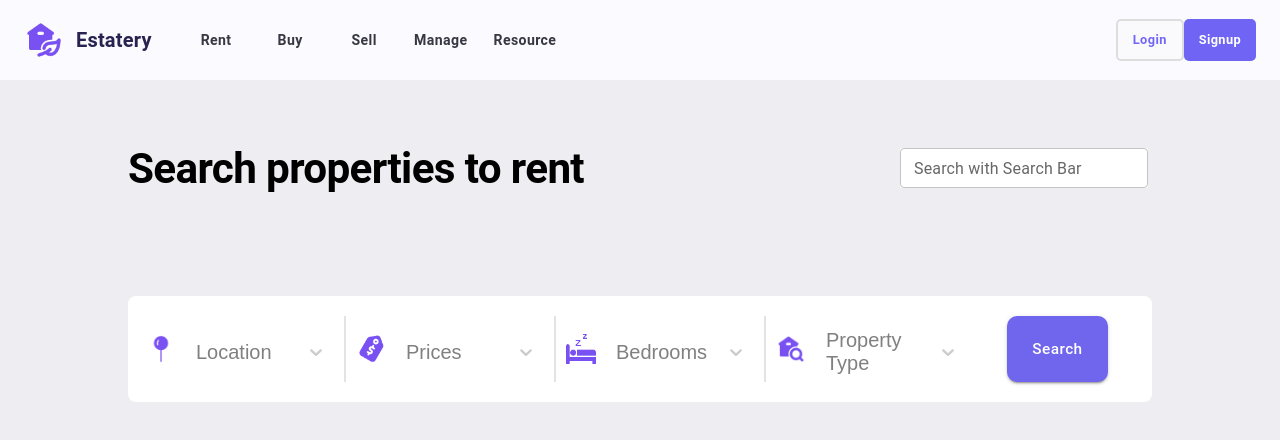
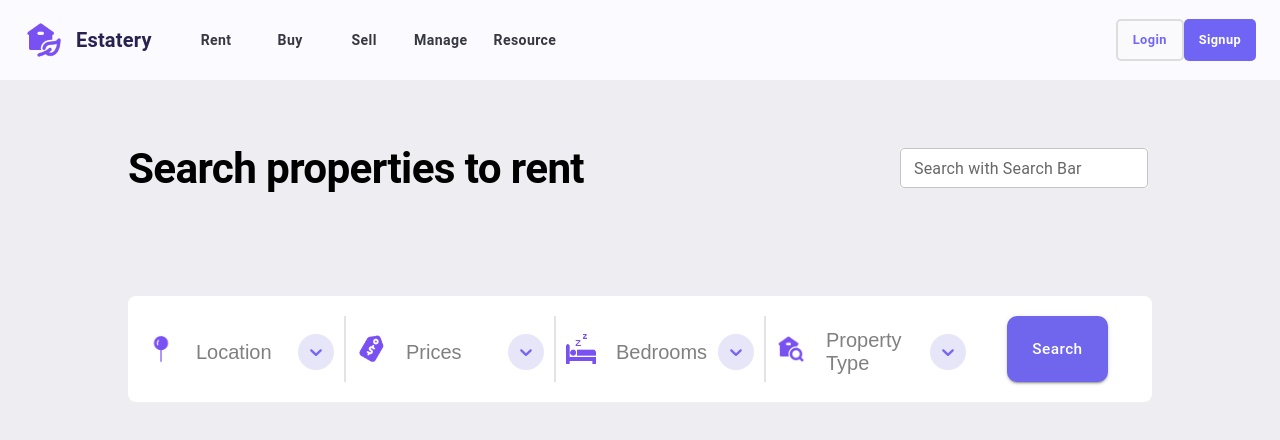
Before and after one commit to SJ22032003/reunion-estatery, a React (Create React App) app: page / in a window 1280 px wide. Shown: the top 440 px of the page. Built offline with nearby package versions, Linux system fonts and the light colour scheme.

Commit message:
dropdown css added

```diff
--- a/src/Components/pages/SearchFilters/RentFilters.js
+++ b/src/Components/pages/SearchFilters/RentFilters.js
@@ -6,7 +6,6 @@ import LocationLogo from '../../assets/location.png'
 import PriceLogo from '../../assets/pricetag.png'
 import BedLogo from '../../assets/beds.png'
 import propertyType from '../../assets/propertyType.png'
-import { Range } from 'react-range';
 
 import {
   locations,
@@ -30,6 +29,24 @@ const useStyles = makeStyles((theme) => ({
 function RentFilters() {
 
   const classes = useStyles();
+
+  const customStyles = {
+    control: (base) => ({
+      ...base,
+      border: 0,
+      boxShadow: "none",
+    }),
+    indicatorSeparator: (base) => ({
+      ...base,
+      display: "none",
+    }),
+    dropdownIndicator: (base) => ({
+      ...base,
+      backgroundColor:'#e7e6f9',
+      color:'#7367f8',
+      borderRadius:'50%',
+    })
+  }
 
   return (
     <>
@@ -81,17 +98,7 @@ function RentFilters() {
                   )}
                   options={locations}
                   placeholder="Location"
-                  styles={{
-                    control: (base) => ({
-                      ...base,
-                      border: 0,
-                      boxShadow: "none",
-                    }),
-                    indicatorSeparator: (base) => ({
-                      ...base,
-                      display: "none",
-                    }),
-                  }}
+                  styles={customStyles}
                 />
               </Box>
             </Grid>
@@ -117,17 +124,7 @@ function RentFilters() {
                   value={prices.find((price) => price.value === prices.value)}
                   options={prices}
                   placeholder="Prices"
-                  styles={{
-                    control: (base) => ({
-                      ...base,
-                      border: 0,
-                      boxShadow: "none",
-                    }),
-                    indicatorSeparator: (base) => ({
-                      ...base,
-                      display: "none",
-                    }),
-                  }}
+                  styles={customStyles}
                 />
               </Box>
             </Grid>
@@ -153,17 +150,7 @@ function RentFilters() {
                   value={bedrooms.find((bed) => bed.value === bedrooms.value)}
                   options={bedrooms}
                   placeholder="Bedrooms"
-                  styles={{
-                    control: (base) => ({
-                      ...base,
-                      border: 0,
-                      boxShadow: "none",
-                    }),
-                    indicatorSeparator: (base) => ({
-                      ...base,
-                      display: "none",
-                    }),
-                  }}
+                  styles={customStyles}
                 />
               </Box>
             </Grid>
@@ -184,17 +171,7 @@ function RentFilters() {
                   )}
                   options={propertyTypes}
                   placeholder="Property Type"
-                  styles={{
-                    control: (base) => ({
-                      ...base,
-                      border: 0,
-                      boxShadow: "none",
-                    }),
-                    indicatorSeparator: (base) => ({
-                      ...base,
-                      display: "none",
-                    }),
-                  }}
+                  styles={customStyles}
                 />
               </Box>
             </Grid>
```
